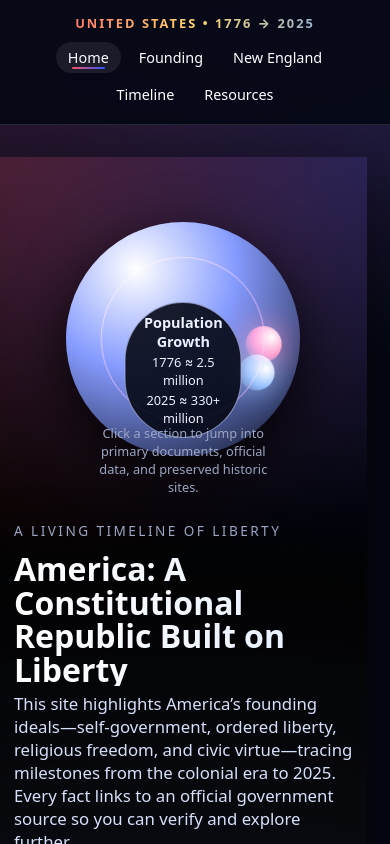
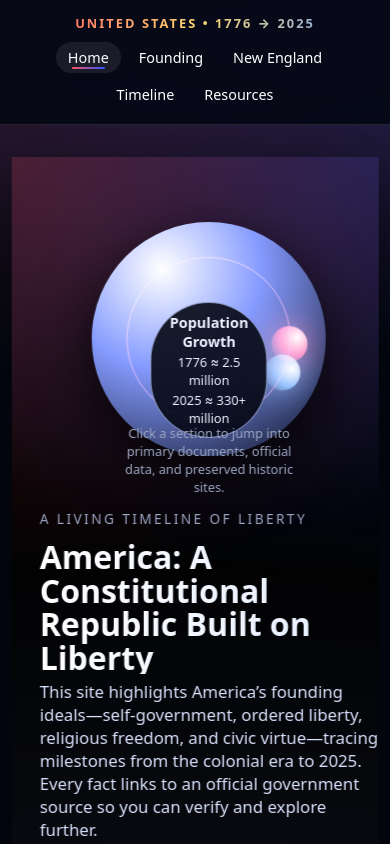
Before and after one commit to jessicacousins/usa_website, a React (Vite) app: page / in a window 390 px wide. Shown: the top 844 px of the page. Built offline with nearby package versions, Linux system fonts and the light colour scheme.

Commit message:
updated layout

```diff
--- a/src/index.css
+++ b/src/index.css
@@ -149,28 +149,21 @@ body {
   }
 }
 
-/* HERO (HOME) */
+/* HERO (located on HOME) */
 
 .homePage {
   padding-top: 8px;
 }
 
-/* full-bleed hero that breaks out of the centered container */
 .heroShell {
   position: relative;
   left: 50%;
-  right: 50%;
-  margin-left: -50vw;
-  margin-right: -50vw;
+  transform: translateX(-50%);
   width: 100vw;
   max-width: 100%;
-  padding: 68px min(7vw, 72px);
+  margin: 0;
+  padding: 68px 0 72px;
   box-sizing: border-box;
-
-  display: grid;
-  grid-template-columns: minmax(0, 1.6fr) minmax(0, 1.2fr);
-  gap: 40px;
-  align-items: center;
 
   background: radial-gradient(
       900px 600px at 0% 0%,
@@ -192,6 +185,15 @@ body {
   box-shadow: 0 34px 80px rgba(0, 0, 0, 0.7);
   overflow: hidden;
   isolation: isolate;
+}
+
+.heroInner {
+  width: min(1200px, 94vw);
+  margin-inline: auto;
+  display: grid;
+  grid-template-columns: minmax(0, 1.6fr) minmax(0, 1.2fr);
+  gap: 40px;
+  align-items: center;
 }
 
 .heroLeft {
@@ -363,6 +365,46 @@ body {
   }
   to {
     transform: rotate(360deg);
+  }
+}
+
+@media (max-width: 900px) {
+  .heroShell {
+    padding: 52px 0 54px;
+  }
+
+  .heroInner {
+    grid-template-columns: 1fr;
+    gap: 28px;
+  }
+
+  .heroRight {
+    order: -1;
+    margin-bottom: 12px;
+  }
+
+  .heroCaption {
+    bottom: -40px;
+  }
+}
+
+@media (max-width: 640px) {
+  .heroShell {
+    padding: 40px 0 42px;
+  }
+
+  .heroInner {
+    width: min(100vw, 94vw);
+    padding-inline: 14px;
+  }
+
+  .heroPills {
+    gap: 8px;
+  }
+
+  .heroPill {
+    width: 100%;
+    justify-content: center;
   }
 }
 
--- a/src/pages/Home.jsx
+++ b/src/pages/Home.jsx
@@ -4,6 +4,7 @@ export default function Home() {
   return (
     <section className="page homePage">
       <div className="heroShell">
+        <div className="heroInner">
           <div className="heroLeft">
             <p className="heroKicker">A living timeline of liberty</p>
             <h1 className="heroTitle">
@@ -48,6 +49,7 @@ export default function Home() {
             </p>
           </div>
         </div>
+      </div>
 
       <div className="homeSections">
         <div className="cards">
```
Lines whose indentation alone changed are shown as unchanged.
